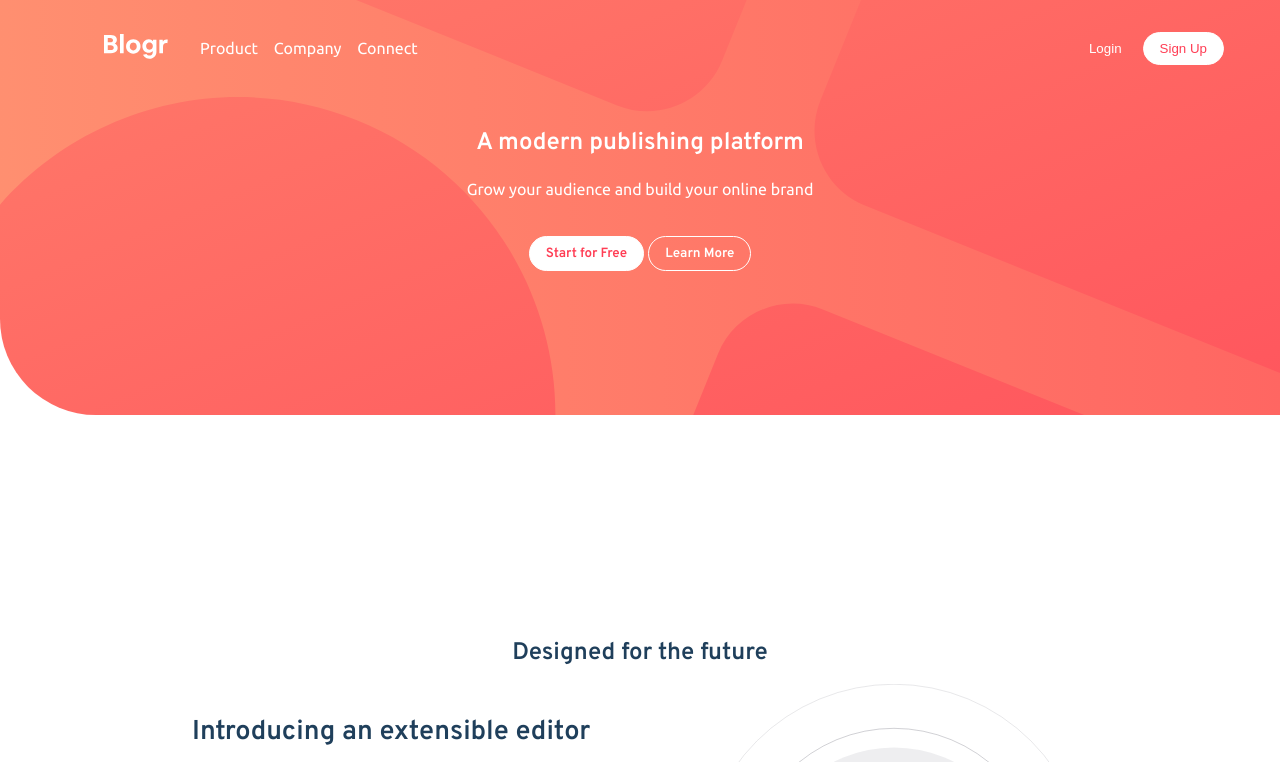
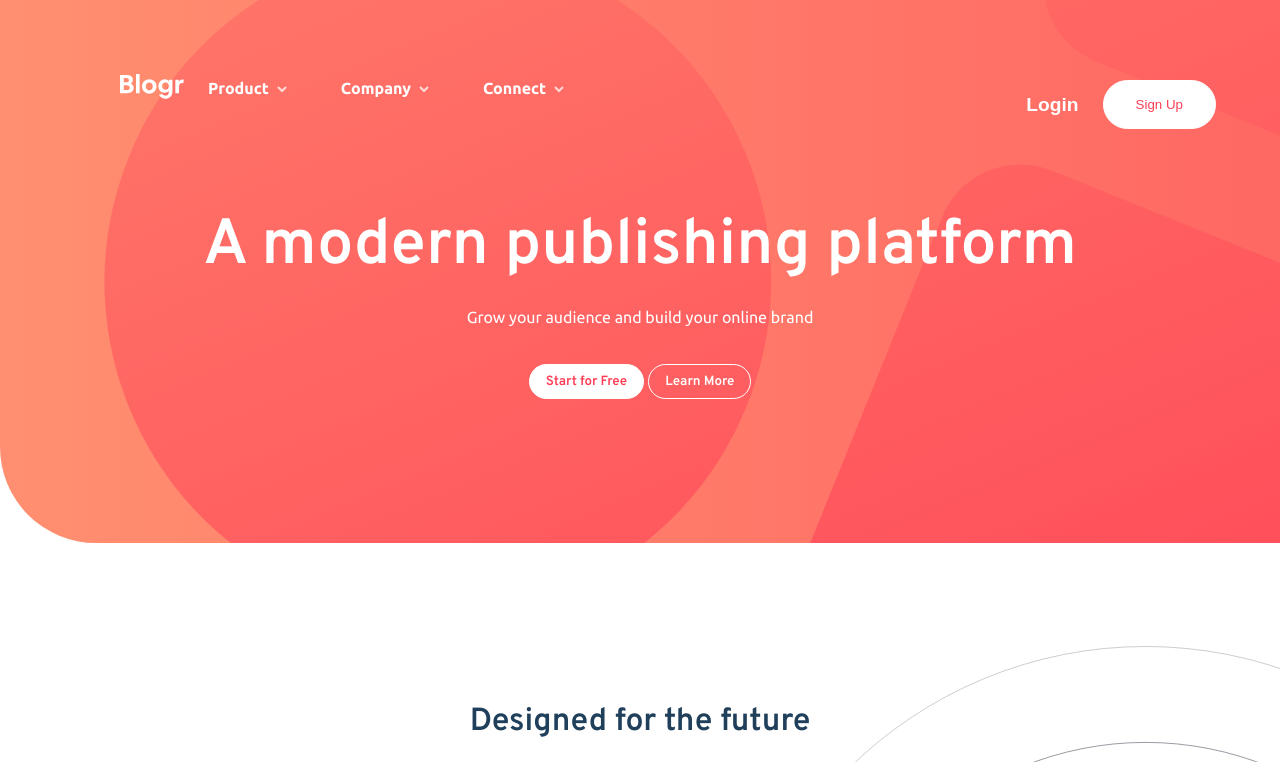
Before and after one commit to NallyNik/fm-blogr-landing-page, a plain HTML site: page index.html in a window 1280 px wide. Shown: the top 762 px of the page. Drawn offline with Linux system fonts and the light colour scheme.

Commit message:
menus style

```diff
--- a/assets/css/_global.scss
+++ b/assets/css/_global.scss
@@ -29,7 +29,7 @@ $gradient-body: linear-gradient($very-dark-gray-blue, $very-dark-desaturated-blu
 }
 
 @mixin btn ($bg-color, $color, $border-color) {
-    background-color: $bg-color;
+    background: $bg-color;
     color: $color;
     border: 1px solid $border-color;
 }
--- a/assets/css/input.scss
+++ b/assets/css/input.scss
@@ -25,20 +25,80 @@ header {
         width: 4rem;
     }
 }
-.menu, .submenu {
-    display:none;
-}
-.menu-open {
-    display: block;
-}
 .btn-menu {
     width: 2rem;
     height: 2rem;
 
     background: url('../images/icon-hamburger.svg') no-repeat;
     border: none;
+
+    &:focus {
+        background: url('../images/icon-close.svg') no-repeat;
     }
+}
+.menu, .submenu {
+    display:none;
+    font-weight: bold;
+}
+.open {
+    display: block;
+}
+.menu {
+    padding: 1rem;
+    position: absolute;
+    top: 5rem;
+    left: 1.5rem;
+    right: 1.5rem;
 
+    background-color: global.$white;
+    border-radius: .3rem;
+    a {
+        color: global.$very-dark-black-blue;
+    }
+}
+.menu-item::after {
+    content: '';
+    margin-left: .5rem;
+    display: inline-block;
+    width: 1rem;
+    height: .5rem;
+    background: url('../images/icon-arrow-dark.svg') no-repeat;
+    background-size: contain;
+}
+.open::after {
+    transform: rotate(180deg);
+}
+.submenu {
+    margin: 1rem;
+    padding: 1rem;
+
+    background-color: global.$grayish-blue;
+    border-radius: .3rem;
+    a {
+        color: global.$very-dark-grayish-blue;
+    }
+}
+.menu-buttons {
+    margin: 1rem;
+    padding-top: 2rem;
+    @include global.flex(column, center, center);
+    gap: 1.5rem;
+
+    border-top: 1px solid global.$grayish-blue;
+
+    & button:first-child {
+        font-size: 1.2rem;
+        font-weight: bold;
+        border:none;
+        background-color: transparent;
+    }
+}
+.btn-signup {
+    padding: 1rem 2rem;
+    border-radius: 2rem;
+
+    @include global.btn(global.$gradient-light-red, global.$white, transparent);
+}
 .header-section {
     button {
         margin-top: 1rem;
@@ -124,41 +184,64 @@ aside {
     }
 
     header {
-        background: url('../images/bg-pattern-intro-desktop.svg') no-repeat -35rem , global.$gradient-light-red;
-        background-size: 200%;
+        background: url('../images/bg-pattern-intro-desktop.svg') no-repeat -25rem -80rem, global.$gradient-light-red;
+        background-size: 210%;
     }
     .header-top {
+        padding: 0 6rem;
         justify-content: start;
-
-        .logo {
-            margin: 0 2rem 0 5rem;
-        }
     }
     .btn-menu {
         display: none;
     }
     .menu {
         width: 80vw;
+        position: relative;
+        top: 0;
+        padding: 0;
         @include global.flex(row, space-between, center);
+        background-color: transparent;
 
         ul {
-            @include global.flex(row, center, center, 1rem);
+            @include global.flex(row, center, center, 3rem);
+        }
+        a {
+            color: global.$white;
+        }
     }
     .submenu {
+        position: absolute;
+        width: 8rem;
+        margin: 0 0 0 -1rem;
+
+        background-color: global.$white;
+        font-weight: normal;
+
         ul {
-                padding: 1rem;
             @include global.flex(column, center, start);
-                background-color: global.$white;
-                border-radius: .3rem;
         }
         a {
+            color: global.$very-dark-grayish-blue;
+        }
+        a:hover {
             color: global.$very-dark-black-blue;
+            font-weight: bold;
         }
     }
-        button {
-            padding: 0.5rem 1rem;
+    .menu-item:hover {
+        text-decoration: underline;
+        cursor: pointer;
+    }
+    .menu-item::after {
+        background: url('../images/icon-arrow-light.svg') no-repeat;
+    }
+    .menu-buttons {
+        flex-direction: row;
+        border: none;
 
-            @include global.btn(transparent, global.$white, transparent);
+        & button:first-child {
+             color: global.$white;
+        }
     }
     .btn-signup {
         @include global.btn (global.$white, global.$light-red, global.$white);
@@ -168,23 +251,45 @@ aside {
             @include global.btn(global.$very-light-red, global.$white, global.$very-light-red);
         }
     }
+    h1 {
+        font-size: 4rem;
     }
-
     main section {
-        margin: 10rem 0;
+        padding: 10rem 10rem;
     }
     .content, .section-2, .section-3 {
-        padding: 0 10rem;
         display: grid;
         grid-template-columns: repeat(2, 1fr);
         gap: 5rem;
     }
     .text {
         align-items: start;
+    }
+    h2 {
+        font-size: 2rem;
+    }
+    .section-1 {
+        overflow: hidden;
+        h2 {
+            margin-bottom: -2rem;
+        }
+        picture {
+            grid-area: 1 / 2 / 2 / 3;
+            margin: -5rem -28rem -5rem 0;
+        }
+    }
+    .section-2 {
+        padding: 0 10rem 0;
+        background:  url('../images/bg-pattern-circles.svg') no-repeat -10rem -29rem, global.$gradient-body;
+        background-size: 65%;
 
+        img {
+            margin: -4rem 0 -6rem;
         }
-    .content picture {
-        grid-area: 1 / 2 / 2 / 3;
+    }
+    .section-3 picture {
+        overflow: hidden;
+        margin: -5rem 0 -5rem -22rem;
     }
 
     footer {
--- a/index.html
+++ b/index.html
@@ -20,8 +20,8 @@
       <div>
         <nav class="menu" id="menu">
           <ul>
-            <li class="menu-item">
-                <p> Product</p>
+            <li>
+                <a href="#" class="menu-item"> Product</a>
                 <div class="submenu">
                   <ul>
                     <li><a href="#">Overview</a></li>
@@ -32,8 +32,8 @@
                   </ul>
                 </div>
             </li>
-            <li class="menu-item">
-                <p>Company</p>
+            <li>
+                <a href="#" class="menu-item">Company</a>
                 <div class="submenu">
                   <ul>
                     <li><a href="#">About</a></li>
@@ -43,8 +43,8 @@
                   </ul>
                 </div>
             </li>
-            <li class="menu-item">
-                <p>Connect</p>
+            <li>
+                <a href="#" class="menu-item">Connect</a>
                 <div class="submenu">
                   <ul>
                     <li><a href="#">Contact</a></li>
@@ -55,7 +55,7 @@
             </li>
           </ul>
 
-          <div>
+          <div class="menu-buttons">
             <button>Login</button>
             <button class="btn-signup">Sign Up</button>
           </div>
```
Also changed, not shown: assets/css/output.css, 1 other file. Lines whose indentation alone changed are shown as unchanged.
